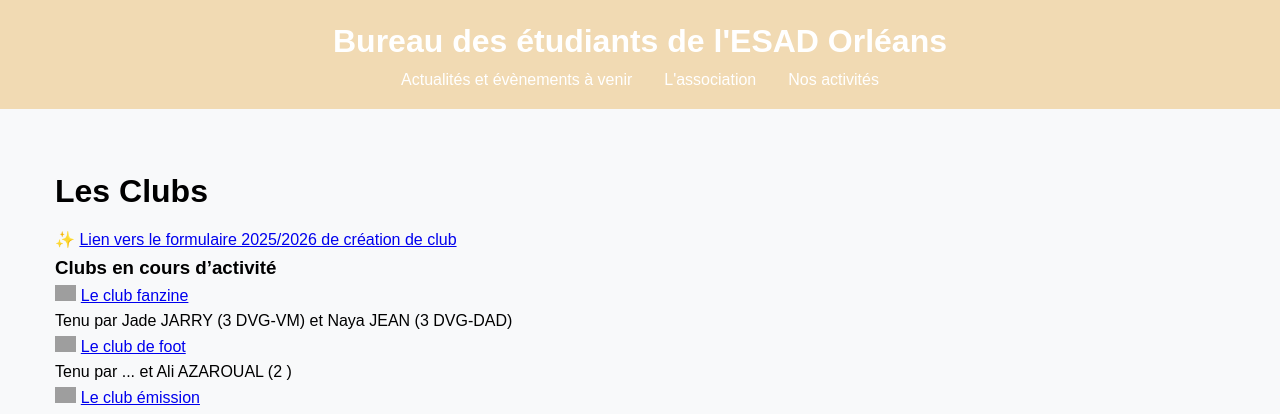
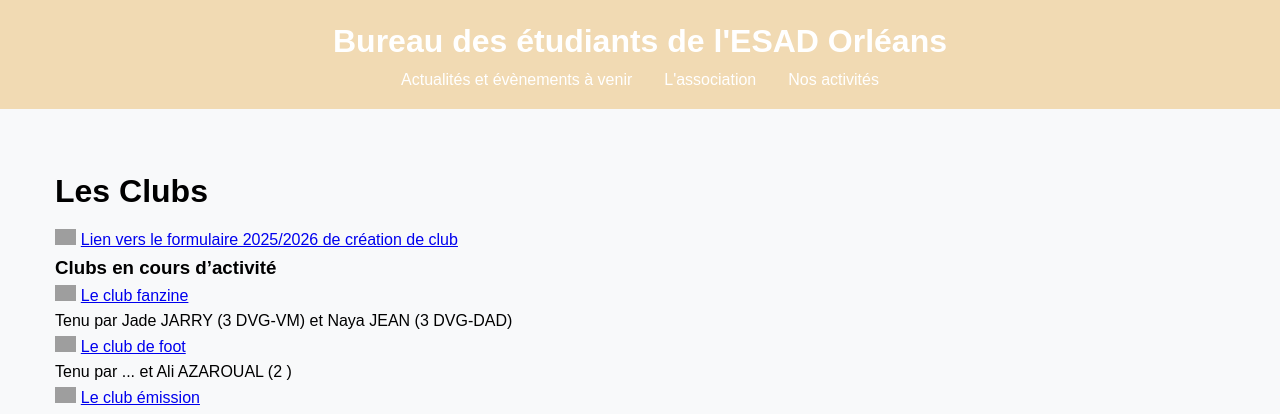
Before and after one commit to bde-esad-orleans/bde, a Jekyll site: the page built from activites.md, in a window 1280 px wide. Shown: the top 414 px of the page. Built offline with Jekyll 4.4.1, drawn with Linux system fonts in a browser that asks for light colours; grey boxes are pictures that could not be loaded.

Commit message:
mise en page update

```diff
--- a/activites.md
+++ b/activites.md
@@ -5,7 +5,7 @@
 
 
 # Les Clubs
-<p>✨ <a href="https://docs.google.com/forms/d/e/1FAIpQLSfdvX5rUUFXTu2i3cXDn03kfKD2BA0PLlPZJr6gO7AaRMh9zA/viewform?usp=dialog">Lien vers le formulaire 2025/2026 de création de club</a></p>
+<p><img class="glitters" src="https://media.tenor.com/xQKnWkukw9YAAAAi/brilho-shine.gif"> <a href="https://docs.google.com/forms/d/e/1FAIpQLSfdvX5rUUFXTu2i3cXDn03kfKD2BA0PLlPZJr6gO7AaRMh9zA/viewform?usp=dialog">Lien vers le formulaire 2025/2026 de création de club</a></p>
 
 ### Clubs en cours d'activité
 <ul id="clubs-existants">
--- a/assets/css/style.css
+++ b/assets/css/style.css
@@ -331,7 +331,7 @@
   .event-card img {
     width: 17%;
     max-width: none;
-    margin: left;
+    margin: 0;
   }
 
   .event-detail {
```
